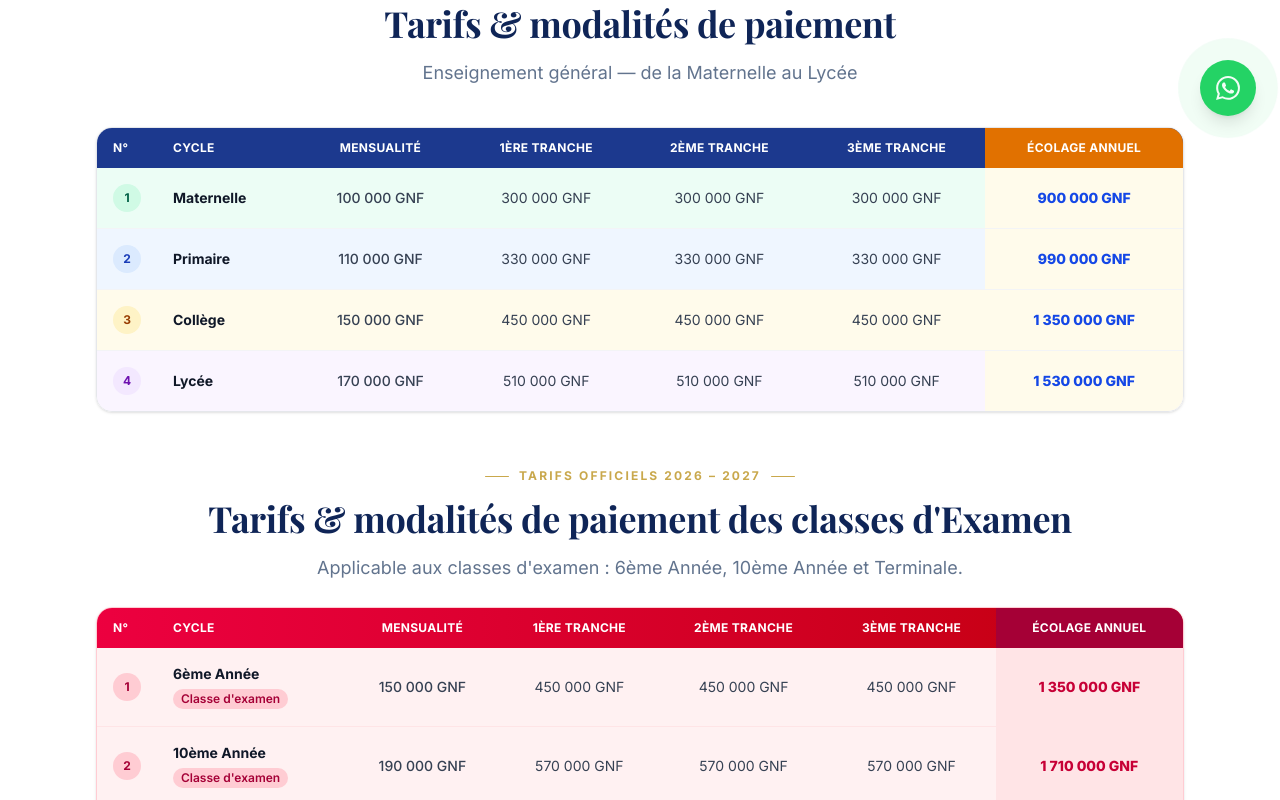
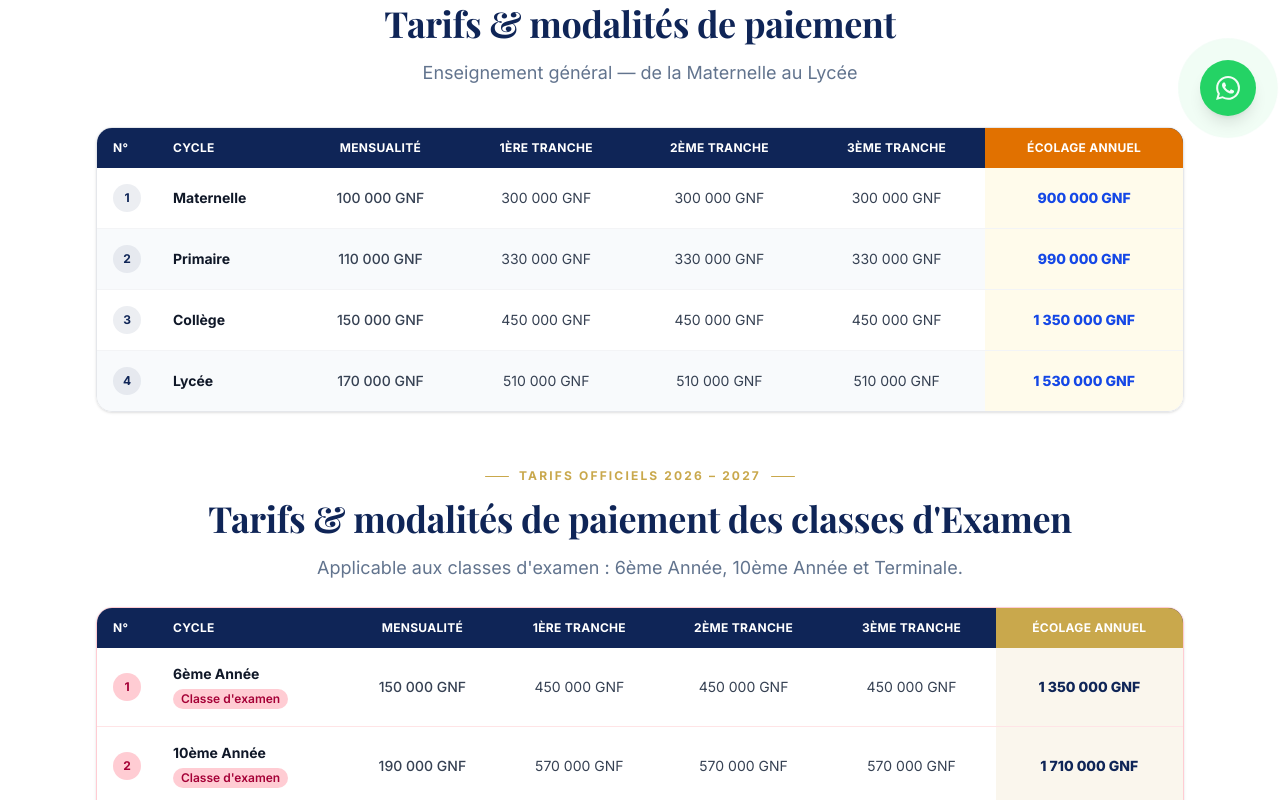
Before and after one commit to Barry-webdev/EIB-School, a Next.js app in the folder Frontend/: page /inscriptions in a window 1280 px wide. Shown: the part 660-1460 px from the top of the page. Built offline with nearby package versions, Linux system fonts and the light colour scheme.

Commit message:
refactor: couleurs uniformisees - tableaux navy, enseignements adoucis

```diff
--- a/Frontend/src/app/enseignements/page.tsx
+++ b/Frontend/src/app/enseignements/page.tsx
@@ -186,7 +186,7 @@ export default function EnseignementsPage() {
             <div className="bg-white rounded-3xl shadow-md border border-rose-100 overflow-hidden">
               <div className="grid grid-cols-1 lg:grid-cols-3">
                 {/* Colonne gauche — présentation */}
-                <div className="bg-gradient-to-br from-rose-500 to-red-700 p-8 text-white flex flex-col justify-between">
+                <div className="bg-gradient-to-br from-rose-600 to-red-700 p-8 text-white flex flex-col justify-between">
                   <div>
                     <div className="text-5xl mb-4">{ecoleSante.icon}</div>
                     <h3 className="text-2xl font-bold mb-2">{ecoleSante.name}</h3>
--- a/Frontend/src/app/inscriptions/page.tsx
+++ b/Frontend/src/app/inscriptions/page.tsx
@@ -97,8 +97,8 @@ const feesEnseignementGeneral = [
     t2: "300 000 GNF",
     t3: "300 000 GNF",
     annuel: "900 000 GNF",
-    color: "bg-emerald-50",
-    badge: "bg-emerald-100 text-emerald-800",
+    color: "bg-white hover:bg-slate-50",
+    badge: "bg-[#0f2557]/8 text-[#0f2557]",
   },
   {
     num: 2,
@@ -108,8 +108,8 @@ const feesEnseignementGeneral = [
     t2: "330 000 GNF",
     t3: "330 000 GNF",
     annuel: "990 000 GNF",
-    color: "bg-blue-50",
-    badge: "bg-blue-100 text-blue-800",
+    color: "bg-slate-50 hover:bg-slate-100",
+    badge: "bg-[#0f2557]/8 text-[#0f2557]",
   },
   {
     num: 3,
@@ -119,8 +119,8 @@ const feesEnseignementGeneral = [
     t2: "450 000 GNF",
     t3: "450 000 GNF",
     annuel: "1 350 000 GNF",
-    color: "bg-amber-50",
-    badge: "bg-amber-100 text-amber-800",
+    color: "bg-white hover:bg-slate-50",
+    badge: "bg-[#0f2557]/8 text-[#0f2557]",
   },
   {
     num: 4,
@@ -130,8 +130,8 @@ const feesEnseignementGeneral = [
     t2: "510 000 GNF",
     t3: "510 000 GNF",
     annuel: "1 530 000 GNF",
-    color: "bg-purple-50",
-    badge: "bg-purple-100 text-purple-800",
+    color: "bg-slate-50 hover:bg-slate-100",
+    badge: "bg-[#0f2557]/8 text-[#0f2557]",
   },
 ];
 
@@ -225,7 +225,7 @@ export default function InscriptionsPage() {
           {/* Table desktop / scroll mobile */}
           <div className="overflow-x-auto rounded-2xl border border-gray-200 shadow-sm mb-6">
             <table className="w-full min-w-[640px]">
-              <thead className="bg-blue-900 text-white">
+              <thead className="bg-[#0f2557] text-white">
                 <tr>
                   <th className="px-4 py-3 text-left text-xs font-bold uppercase tracking-wide w-8">
                     N°
@@ -293,7 +293,7 @@ export default function InscriptionsPage() {
 
           <div className="overflow-x-auto rounded-2xl border border-rose-200 shadow-sm">
             <table className="w-full min-w-[640px]">
-              <thead className="bg-gradient-to-r from-rose-600 to-red-700 text-white">
+              <thead className="bg-[#0f2557] text-white">
                 <tr>
                   <th className="px-4 py-3 text-left text-xs font-bold uppercase tracking-wide w-8">
                     N°
@@ -313,14 +313,14 @@ export default function InscriptionsPage() {
                   <th className="px-4 py-3 text-center text-xs font-bold uppercase tracking-wide">
                     3ème Tranche
                   </th>
-                  <th className="px-4 py-3 text-center text-xs font-bold uppercase tracking-wide bg-rose-800">
+                  <th className="px-4 py-3 text-center text-xs font-bold uppercase tracking-wide bg-[#c9a84c]">
                     Écolage Annuel
                   </th>
                 </tr>
               </thead>
               <tbody className="divide-y divide-rose-100">
                 {feesEcoleSante.map((fee) => (
-                  <tr key={fee.num} className="bg-rose-50 hover:bg-rose-100 transition-colors">
+                  <tr key={fee.num} className="bg-white hover:bg-slate-50 transition-colors">
                     <td className="px-4 py-4 text-center">
                       <span className="w-7 h-7 rounded-full bg-rose-200 text-rose-800 flex items-center justify-center text-xs font-bold mx-auto">
                         {fee.num}
@@ -344,7 +344,7 @@ export default function InscriptionsPage() {
                     <td className="px-4 py-4 text-center text-gray-700 text-sm">
                       {fee.t3}
                     </td>
-                    <td className="px-4 py-4 text-center font-extrabold text-rose-700 text-sm bg-rose-100">
+                    <td className="px-4 py-4 text-center font-extrabold text-[#0f2557] text-sm bg-[#c9a84c]/10">
                       {fee.annuel}
                     </td>
                   </tr>
@@ -373,13 +373,13 @@ export default function InscriptionsPage() {
 
           <div className="overflow-x-auto rounded-2xl border border-rose-200 shadow-sm">
             <table className="w-full min-w-[500px]">
-              <thead className="bg-gradient-to-r from-rose-700 to-red-800 text-white">
+              <thead className="bg-[#0f2557] text-white">
                 <tr>
                   <th className="px-4 py-3 text-left text-xs font-bold uppercase tracking-wide w-8">N°</th>
                   <th className="px-4 py-3 text-left text-xs font-bold uppercase tracking-wide">Niveau / Filière</th>
                   <th className="px-4 py-3 text-center text-xs font-bold uppercase tracking-wide">1ère Tranche</th>
                   <th className="px-4 py-3 text-center text-xs font-bold uppercase tracking-wide">2ème Tranche</th>
-                  <th className="px-4 py-3 text-center text-xs font-bold uppercase tracking-wide bg-rose-900">Annuel</th>
+                  <th className="px-4 py-3 text-center text-xs font-bold uppercase tracking-wide bg-[#c9a84c]">Annuel</th>
                 </tr>
               </thead>
               <tbody className="divide-y divide-rose-100">
@@ -403,7 +403,7 @@ export default function InscriptionsPage() {
                     </td>
                     <td className="px-4 py-4 text-center text-gray-700 text-sm font-medium">{fee.t1}</td>
                     <td className="px-4 py-4 text-center text-gray-700 text-sm">{fee.t2}</td>
-                    <td className="px-4 py-4 text-center font-extrabold text-rose-700 text-sm bg-rose-100">{fee.annuel}</td>
+                    <td className="px-4 py-4 text-center font-extrabold text-[#0f2557] text-sm bg-[#c9a84c]/10">{fee.annuel}</td>
                   </tr>
                 ))}
               </tbody>
--- a/Frontend/src/data/education.ts
+++ b/Frontend/src/data/education.ts
@@ -23,7 +23,7 @@ export const educationLevels: EducationLevel[] = [
     ],
     ageRange: "3 - 5 ans",
     icon: "🌱",
-    color: "from-emerald-400 to-teal-500",
+    color: "from-emerald-500 to-teal-600",
   },
   {
     id: "primaire",
@@ -49,7 +49,7 @@ export const educationLevels: EducationLevel[] = [
     ],
     ageRange: "6 - 11 ans",
     icon: "📚",
-    color: "from-blue-400 to-indigo-500",
+    color: "from-blue-600 to-indigo-700",
   },
   {
     id: "college",
@@ -77,7 +77,7 @@ export const educationLevels: EducationLevel[] = [
     ],
     ageRange: "11 - 15 ans",
     icon: "🎓",
-    color: "from-violet-400 to-purple-600",
+    color: "from-violet-600 to-purple-700",
   },
   {
     id: "lycee",
@@ -103,7 +103,7 @@ export const educationLevels: EducationLevel[] = [
     ],
     ageRange: "15 - 18 ans",
     icon: "🏆",
-    color: "from-amber-400 to-orange-500",
+    color: "from-[#c9a84c] to-amber-600",
   },
   {
     id: "ecole-sante",
@@ -129,6 +129,6 @@ export const educationLevels: EducationLevel[] = [
     ],
     ageRange: "18 ans et plus",
     icon: "🏥",
-    color: "from-rose-400 to-red-600",
+    color: "from-rose-600 to-red-700",
   },
 ];
```
